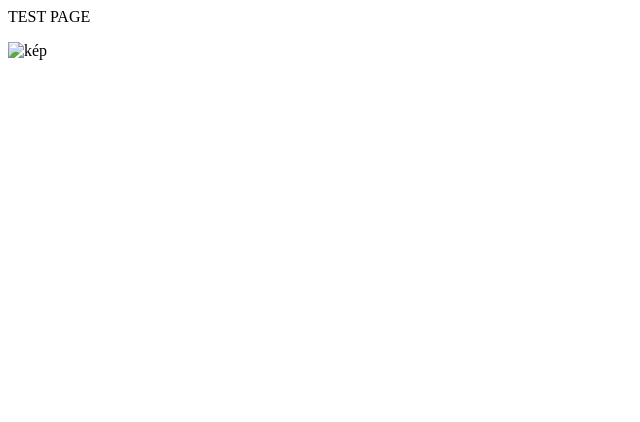
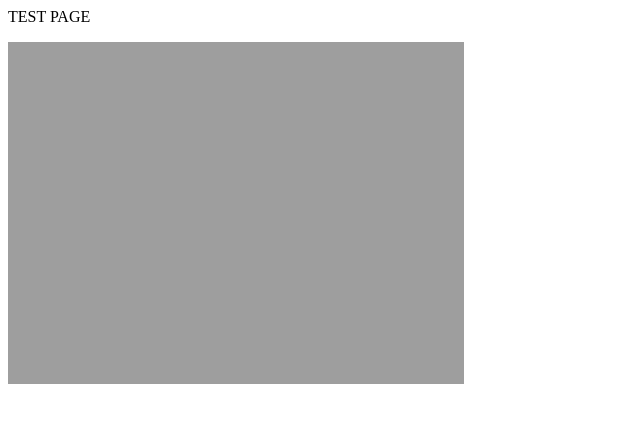
Before and after one commit to Bazsi1984/testrpo, a plain HTML site: page index.html in a window 1280 px wide. Shown: the whole page, without its empty margins (0-640 px from the left). Drawn offline with Linux system fonts and the light colour scheme; the site is published under a folder, as on GitHub Pages, so addresses that start at the root find nothing.

Commit message:
Init page.

```diff
--- a/index.html
+++ b/index.html
@@ -10,7 +10,7 @@
 
 <body>
     TEST PAGE
-    <p><img width="456" src="/img/DSC_7879.jpg" alt="kép"></p>
+    <p><img width="456" src="DSC_7879.jpg" alt="kép"></p>
 
 </body>
 
```
Also changed, not shown: 1 other file.
